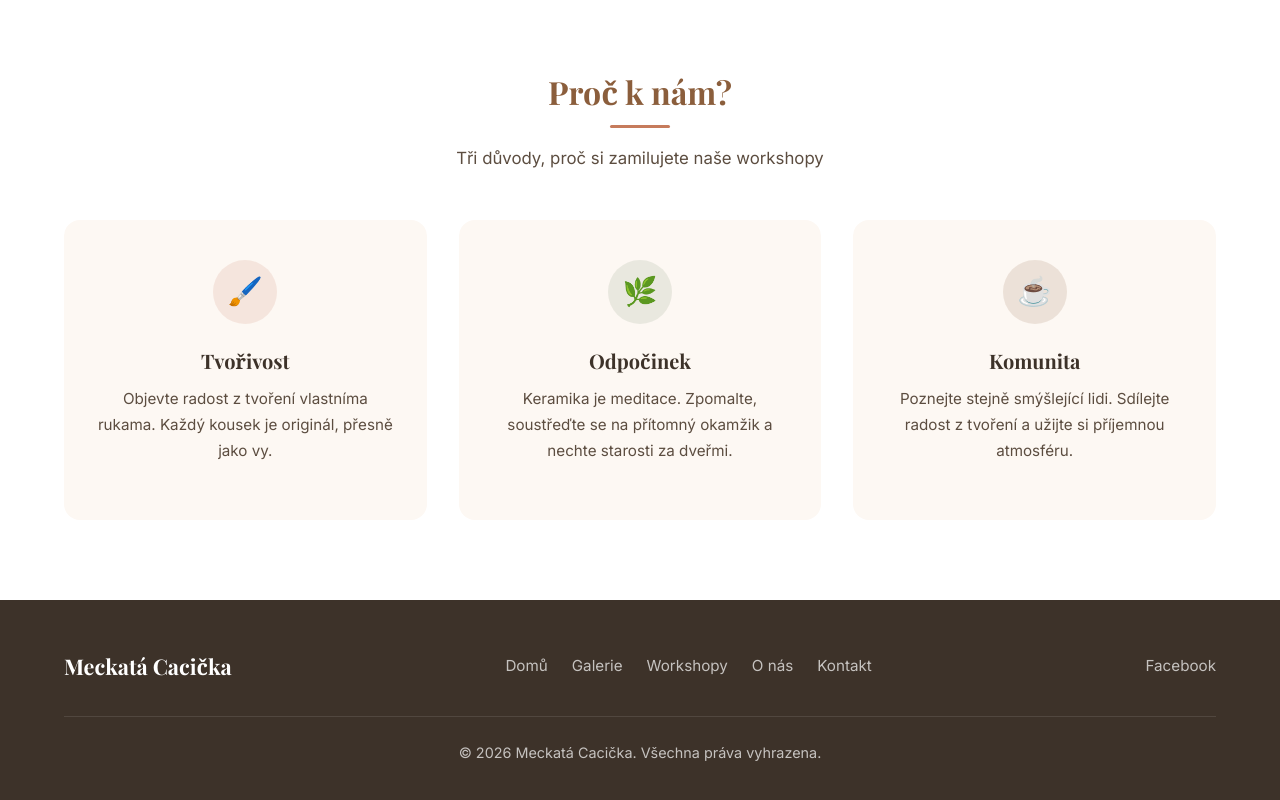
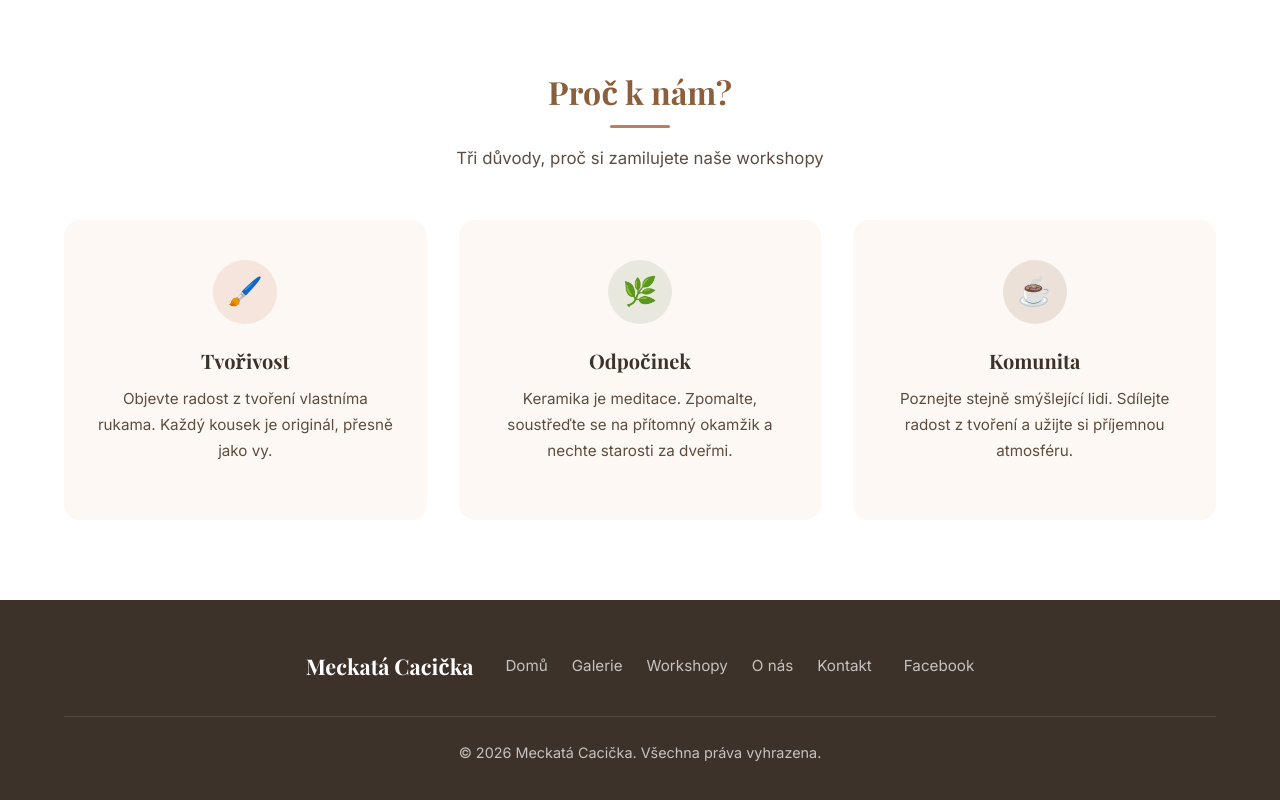
Before and after one commit to selimcelem/meckata-cacicka, a plain HTML site: page frontend/public/index.html in a window 1280 px wide. Shown: the part 1297-2097 px from the top of the page. Drawn offline with nearby package versions, Linux system fonts and the light colour scheme.

Commit message:
fix: center footer navigation layout

```diff
--- a/frontend/public/style.css
+++ b/frontend/public/style.css
@@ -1385,10 +1385,10 @@ input, textarea, select {
 
 .footer__inner {
   display: flex;
-  justify-content: space-between;
+  justify-content: center;
   align-items: center;
   flex-wrap: wrap;
-  gap: 1.5rem;
+  gap: 2rem;
 }
 
 .footer__logo {
```
